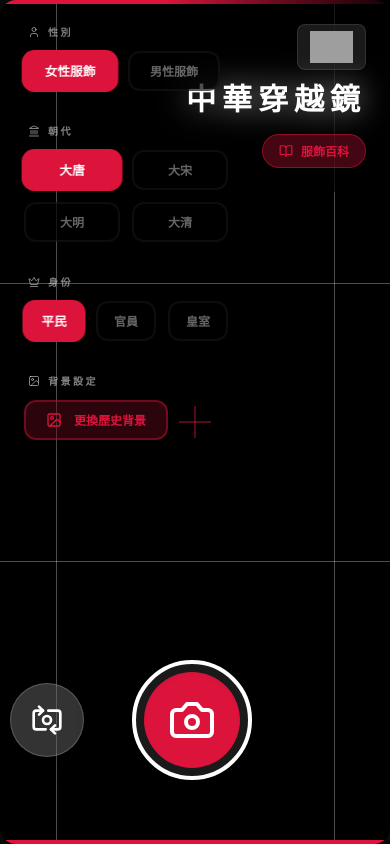
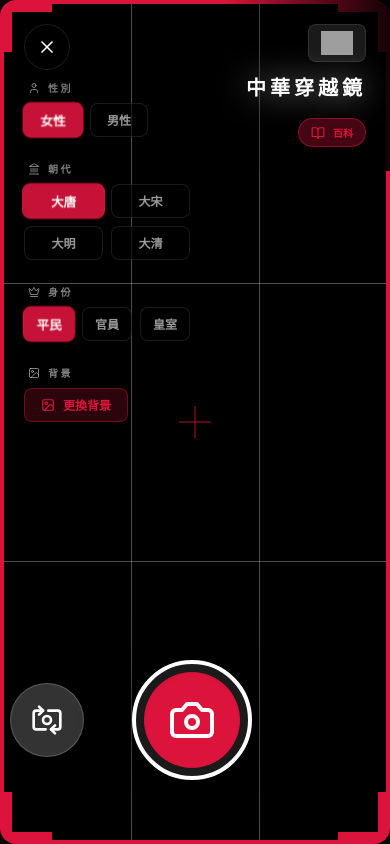
Before and after one commit to MiaChaos/hanfu-try-on, a React (Vite) app: page / in a window 390 px wide. Built offline with nearby package versions, Linux system fonts and the light colour scheme; no server answers; grey boxes are pictures that could not be loaded.

Commit message:
Optimize UI for responsive square camera and collapsible menu

```diff
--- a/src/components/Camera.tsx
+++ b/src/components/Camera.tsx
@@ -103,10 +103,11 @@ export const Camera: React.FC = () => {
         className={`w-full h-full object-cover ${facingMode === 'user' ? 'scale-x-[-1]' : ''}`}
       />
 
-      {/* Overlay Guides - Full Height Square Crop Indicator */}
+      {/* Overlay Guides - Responsive Square Crop Indicator */}
       <div className="absolute inset-0 pointer-events-none flex items-center justify-center overflow-hidden">
-        {/* The square frame: height is 100%, width is same as height to be square */}
-        <div className="h-full aspect-square border-4 border-primary shadow-[0_0_0_2000px_rgba(0,0,0,0.6)] relative">
+        {/* The square frame: max-height: 100%, max-width: 100%, aspect-ratio: 1/1 */}
+        <div className="w-full h-full flex items-center justify-center">
+            <div className="aspect-square h-full w-auto max-w-full max-h-full border-4 border-primary shadow-[0_0_0_2000px_rgba(0,0,0,0.6)] relative">
             {/* Corner accents - larger and more visible */}
             <div className="absolute top-0 left-0 w-12 h-12 border-t-8 border-l-8 border-primary"></div>
             <div className="absolute top-0 right-0 w-12 h-12 border-t-8 border-r-8 border-primary"></div>
@@ -123,6 +124,7 @@ export const Camera: React.FC = () => {
             <div className="absolute top-1/2 left-1/2 -translate-x-1/2 -translate-y-1/2 w-8 h-8 flex items-center justify-center">
                 <div className="absolute w-full h-0.5 bg-primary/40"></div>
                 <div className="absolute h-full w-0.5 bg-primary/40"></div>
+            </div>
             </div>
         </div>
       </div>
--- a/src/components/EventHeader.tsx
+++ b/src/components/EventHeader.tsx
@@ -11,16 +11,16 @@ export const EventHeader: React.FC = () => {
   const eventDate = import.meta.env.VITE_EVENT_DATE
 
   return (
-    <div className="absolute top-0 right-0 z-30 p-6 text-right bg-gradient-to-l from-black/90 via-black/50 to-transparent pointer-events-none">
+    <div className="absolute top-0 right-0 z-30 p-6 text-right bg-gradient-to-l from-black/90 via-black/50 to-transparent pointer-events-none max-w-[70%] sm:max-w-full">
       <div className="pointer-events-auto flex flex-col items-end gap-2">
         {/* School Info */}
         {(schoolName || schoolLogo) && (
           <div className="flex items-center gap-3 mb-1 bg-white/10 backdrop-blur-md px-3 py-1.5 rounded-lg border border-white/10 animate-fade-in-down">
             {schoolLogo && (
-              <img src={schoolLogo} alt="School Logo" className="h-8 w-auto object-contain" />
+              <img src={schoolLogo} alt="School Logo" className="h-6 sm:h-8 w-auto object-contain" />
             )}
             {schoolName && (
-              <span className="text-white/90 text-sm font-bold tracking-wider">
+              <span className="text-white/90 text-xs sm:text-sm font-bold tracking-wider whitespace-nowrap">
                 {schoolName}
               </span>
             )}
@@ -28,13 +28,13 @@ export const EventHeader: React.FC = () => {
         )}
 
         {/* Event Name */}
-        <h1 className="text-white text-3xl font-serif font-bold tracking-[0.2em] drop-shadow-[0_0_15px_rgba(255,255,255,0.5)]">
+        <h1 className="text-white text-xl sm:text-3xl font-serif font-bold tracking-[0.2em] drop-shadow-[0_0_15px_rgba(255,255,255,0.5)]">
           {eventName}
         </h1>
 
         {/* Date */}
         {eventDate && (
-          <div className="text-primary font-mono text-xs font-bold tracking-widest bg-black/40 px-2 py-0.5 rounded border border-white/5">
+          <div className="text-primary font-mono text-[10px] sm:text-xs font-bold tracking-widest bg-black/40 px-2 py-0.5 rounded border border-white/5">
             {eventDate}
           </div>
         )}
@@ -42,9 +42,9 @@ export const EventHeader: React.FC = () => {
         {/* Info Button */}
         <button
           onClick={() => navigate('/info')}
-          className="mt-2 flex items-center gap-2 px-4 py-2 rounded-full bg-primary/30 backdrop-blur-2xl text-primary text-xs font-black border border-primary/50 hover:bg-primary hover:text-white transition-all active:scale-95 shadow-xl"
+          className="mt-2 flex items-center gap-2 px-3 py-1.5 sm:px-4 sm:py-2 rounded-full bg-primary/30 backdrop-blur-2xl text-primary text-[10px] sm:text-xs font-black border border-primary/50 hover:bg-primary hover:text-white transition-all active:scale-95 shadow-xl"
         >
-          <BookOpen size={14} /> 服飾百科
+          <BookOpen size={14} /> <span className="hidden sm:inline">服飾百科</span><span className="sm:hidden">百科</span>
         </button>
       </div>
     </div>
--- a/src/pages/Home.tsx
+++ b/src/pages/Home.tsx
@@ -1,10 +1,10 @@
 
-import React, { useEffect } from 'react'
+import React, { useEffect, useState } from 'react'
 import { useNavigate } from 'react-router-dom'
 import { Camera } from '../components/Camera'
 import { EventHeader } from '../components/EventHeader'
 import { useAppStore, type Gender, type Dynasty, type Role } from '../store'
-import { RotateCcw, Sparkles, User, UserCheck, Landmark, BookOpen, Image as ImageIcon, ImageOff, Crown } from 'lucide-react'
+import { RotateCcw, Sparkles, User, Landmark, Image as ImageIcon, ImageOff, Crown, Menu, X } from 'lucide-react'
 import { clsx } from 'clsx'
 
 const DYNASTIES: { id: Dynasty; name: string }[] = [
@@ -29,6 +29,7 @@ const Home: React.FC = () => {
     keepBackground, setKeepBackground
   } = useAppStore()
   const navigate = useNavigate()
+  const [isMenuOpen, setIsMenuOpen] = useState(true)
 
   useEffect(() => {
     // Connection test
@@ -49,50 +50,65 @@ const Home: React.FC = () => {
 
   return (
     <div className="flex flex-col h-screen bg-[#0a0a0a] relative overflow-hidden">
-      {/* Header - Right Aligned */}
+      {/* Header - Right Aligned (Event Info) */}
       <EventHeader />
 
-      {/* Top Left Selection Panel */}
+      {/* Mobile Menu Toggle Button (Visible when menu is closed or on mobile) */}
       {!previewUrl && (
-        <div className="absolute top-6 left-6 z-50 flex flex-col gap-8 pointer-events-none">
+        <button
+          onClick={() => setIsMenuOpen(!isMenuOpen)}
+          className="absolute top-6 left-6 z-[60] p-3 rounded-full bg-black/60 backdrop-blur-md text-white border border-white/10 shadow-xl hover:bg-primary transition-all active:scale-95"
+        >
+          {isMenuOpen ? <X size={20} /> : <Menu size={20} />}
+        </button>
+      )}
+
+      {/* Top Left Selection Panel (Collapsible) */}
+      {!previewUrl && (
+        <div
+          className={clsx(
+            "absolute top-20 left-6 z-50 flex flex-col gap-6 transition-all duration-300 origin-top-left",
+            isMenuOpen ? "opacity-100 scale-100 translate-y-0 pointer-events-auto" : "opacity-0 scale-90 -translate-y-4 pointer-events-none"
+          )}
+        >
           {/* Gender Select */}
-          <div className="flex flex-col gap-3 pointer-events-auto">
+          <div className="flex flex-col gap-2">
             <span className="text-white/50 text-[10px] font-black ml-1 flex items-center gap-2 uppercase tracking-[0.25em]">
               <User size={12} /> 性別
             </span>
-            <div className="flex gap-3">
+            <div className="flex gap-2">
               {(['female', 'male'] as Gender[]).map((g) => (
                 <button
                   key={g}
                   onClick={() => setGender(g)}
                   className={clsx(
-                    "px-5 py-2.5 rounded-xl text-xs font-black transition-all border-2 backdrop-blur-2xl",
+                    "px-4 py-2 rounded-lg text-xs font-bold transition-all border backdrop-blur-xl",
                     selectedGender === g
-                      ? "bg-primary text-white border-primary shadow-[0_0_20px_rgba(var(--primary-rgb),0.5)] scale-105"
-                      : "bg-black/60 text-white/40 border-white/5 hover:border-white/20"
+                      ? "bg-primary/90 text-white border-primary shadow-lg scale-105"
+                      : "bg-black/40 text-white/60 border-white/10 hover:bg-white/10"
                   )}
                 >
-                  {g === 'female' ? '女性服飾' : '男性服飾'}
+                  {g === 'female' ? '女性' : '男性'}
                 </button>
               ))}
             </div>
           </div>
 
           {/* Dynasty Select */}
-          <div className="flex flex-col gap-3 pointer-events-auto">
+          <div className="flex flex-col gap-2">
             <span className="text-white/50 text-[10px] font-black ml-1 flex items-center gap-2 uppercase tracking-[0.25em]">
               <Landmark size={12} /> 朝代
             </span>
-            <div className="grid grid-cols-2 gap-3">
+            <div className="grid grid-cols-2 gap-2">
               {DYNASTIES.map((d) => (
                 <button
                   key={d.id}
                   onClick={() => setDynasty(d.id)}
                   className={clsx(
-                    "px-5 py-2.5 rounded-xl text-xs font-black transition-all border-2 backdrop-blur-2xl text-center",
+                    "px-4 py-2 rounded-lg text-xs font-bold transition-all border backdrop-blur-xl text-center",
                     selectedDynasty === d.id
-                      ? "bg-primary text-white border-primary shadow-[0_0_20px_rgba(var(--primary-rgb),0.5)] scale-105"
-                      : "bg-black/60 text-white/40 border-white/5 hover:border-white/20"
+                      ? "bg-primary/90 text-white border-primary shadow-lg scale-105"
+                      : "bg-black/40 text-white/60 border-white/10 hover:bg-white/10"
                   )}
                 >
                   {d.name}
@@ -102,20 +118,20 @@ const Home: React.FC = () => {
           </div>
 
           {/* Role Select */}
-          <div className="flex flex-col gap-3 pointer-events-auto">
+          <div className="flex flex-col gap-2">
             <span className="text-white/50 text-[10px] font-black ml-1 flex items-center gap-2 uppercase tracking-[0.25em]">
               <Crown size={12} /> 身份
             </span>
-            <div className="flex gap-3">
+            <div className="flex gap-2 flex-wrap max-w-[200px]">
               {ROLES.map((r) => (
                 <button
                   key={r.id}
                   onClick={() => setRole(r.id)}
                   className={clsx(
-                    "px-4 py-2.5 rounded-xl text-xs font-black transition-all border-2 backdrop-blur-2xl",
+                    "px-3 py-2 rounded-lg text-xs font-bold transition-all border backdrop-blur-xl",
                     selectedRole === r.id
-                      ? "bg-primary text-white border-primary shadow-[0_0_20px_rgba(var(--primary-rgb),0.5)] scale-105"
-                      : "bg-black/60 text-white/40 border-white/5 hover:border-white/20"
+                      ? "bg-primary/90 text-white border-primary shadow-lg scale-105"
+                      : "bg-black/40 text-white/60 border-white/10 hover:bg-white/10"
                   )}
                 >
                   {r.name}
@@ -125,21 +141,21 @@ const Home: React.FC = () => {
           </div>
 
           {/* Background Toggle */}
-          <div className="flex flex-col gap-3 pointer-events-auto">
+          <div className="flex flex-col gap-2">
             <span className="text-white/50 text-[10px] font-black ml-1 flex items-center gap-2 uppercase tracking-[0.25em]">
-              <ImageIcon size={12} /> 背景設定
+              <ImageIcon size={12} /> 背景
             </span>
             <button
               onClick={() => setKeepBackground(!keepBackground)}
               className={clsx(
-                "flex items-center gap-3 px-5 py-2.5 rounded-xl text-xs font-black transition-all border-2 backdrop-blur-2xl w-fit",
+                "flex items-center gap-2 px-4 py-2 rounded-lg text-xs font-bold transition-all border backdrop-blur-xl w-fit",
                 !keepBackground
-                  ? "bg-primary/20 text-primary border-primary/40 shadow-lg"
-                  : "bg-yellow-500/20 text-yellow-500 border-yellow-500/40 shadow-lg"
+                  ? "bg-primary/20 text-primary border-primary/40"
+                  : "bg-yellow-500/20 text-yellow-500 border-yellow-500/40"
               )}
             >
-              {!keepBackground ? <ImageIcon size={16} /> : <ImageOff size={16} />}
-              {!keepBackground ? '更換歷史背景' : '保留拍攝背景'}
+              {!keepBackground ? <ImageIcon size={14} /> : <ImageOff size={14} />}
+              {!keepBackground ? '更換背景' : '保留背景'}
             </button>
           </div>
         </div>
```
Lines whose indentation alone changed are shown as unchanged.
